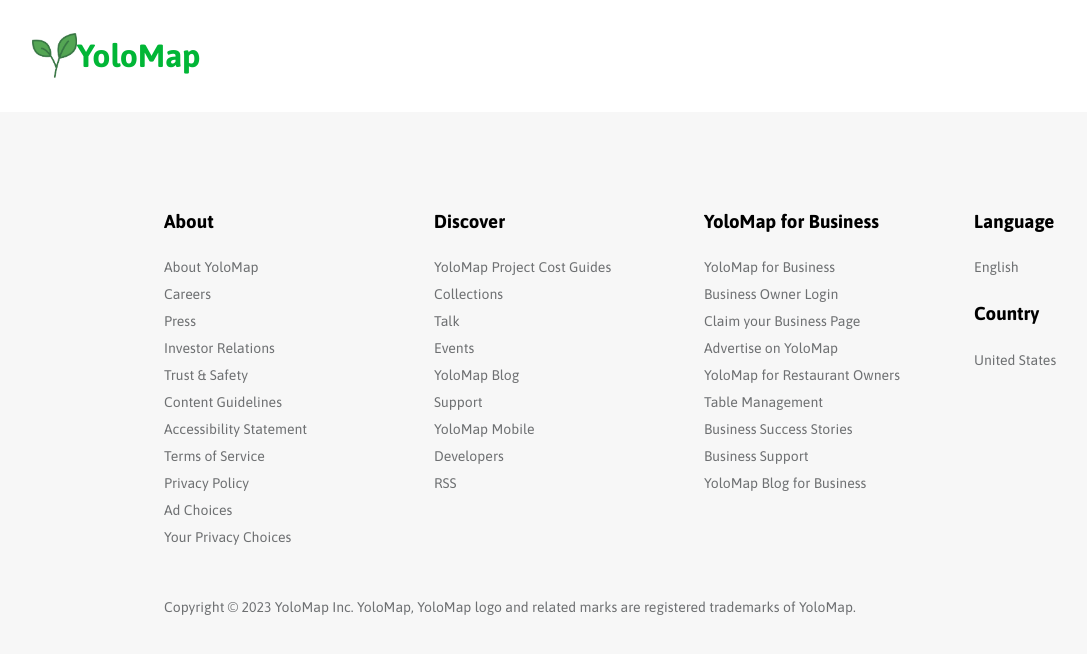
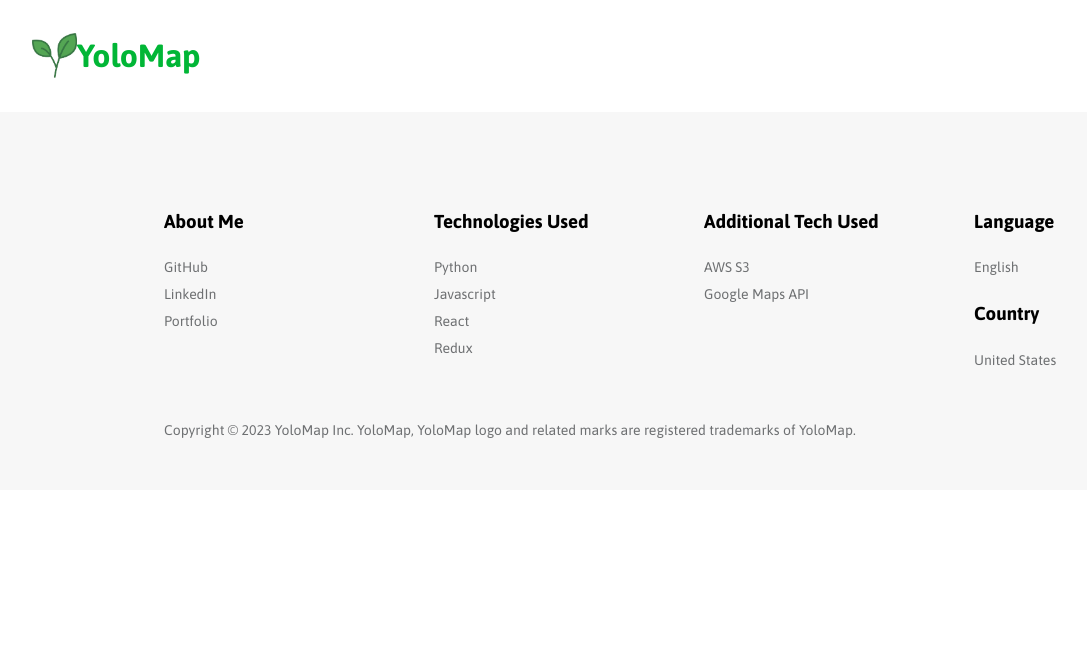
Before and after one commit to tenginro/YoloMap, a React (Create React App) app in the folder react-app/: page / in a window 1280 px wide. Shown: the top 654 px of the page, without its empty margins (26-1113 px from the left). Built offline with nearby package versions, Linux system fonts and the light colour scheme; no server answers.

Commit message:
update footer

```diff
--- a/react-app/src/components/Footer/index.js
+++ b/react-app/src/components/Footer/index.js
@@ -6,42 +6,22 @@ export default function Footer() {
       <div id="toAlign">
         <div id="footerPart">
           <div className="footerSection">
-            <h3>About</h3>
-            <div>About YoloMap</div>
-            <div>Careers</div>
-            <div>Press</div>
-            <div>Investor Relations</div>
-            <div>Trust & Safety</div>
-            <div>Content Guidelines</div>
-            <div>Accessibility Statement</div>
-            <div>Terms of Service</div>
-            <div>Privacy Policy</div>
-            <div>Ad Choices</div>
-            <div>Your Privacy Choices</div>
+            <h3>About Me</h3>
+            <div>GitHub</div>
+            <div>LinkedIn</div>
+            <div>Portfolio</div>
           </div>
           <div className="footerSection">
-            <h3>Discover</h3>
-            <div>YoloMap Project Cost Guides</div>
-            <div>Collections</div>
-            <div>Talk</div>
-            <div>Events</div>
-            <div>YoloMap Blog</div>
-            <div>Support</div>
-            <div>YoloMap Mobile</div>
-            <div>Developers</div>
-            <div>RSS</div>
+            <h3>Technologies Used</h3>
+            <div>Python</div>
+            <div>Javascript</div>
+            <div>React</div>
+            <div>Redux</div>
           </div>
           <div className="footerSection">
-            <h3>YoloMap for Business</h3>
-            <div>YoloMap for Business</div>
-            <div>Business Owner Login</div>
-            <div>Claim your Business Page</div>
-            <div>Advertise on YoloMap</div>
-            <div>YoloMap for Restaurant Owners</div>
-            <div>Table Management</div>
-            <div>Business Success Stories</div>
-            <div>Business Support</div>
-            <div>YoloMap Blog for Business</div>
+            <h3>Additional Tech Used</h3>
+            <div>AWS S3</div>
+            <div>Google Maps API</div>
           </div>
           <div className="footerSection">
             <h3>Language</h3>
@@ -52,7 +32,7 @@ export default function Footer() {
         </div>
         <div className="copyrightLine">
           Copyright © 2023 YoloMap Inc. YoloMap, YoloMap logo and related marks
-          are registered trademarks of YoloMap.{" "}
+          are registered trademarks of YoloMap.
         </div>
       </div>
     </footer>
```
